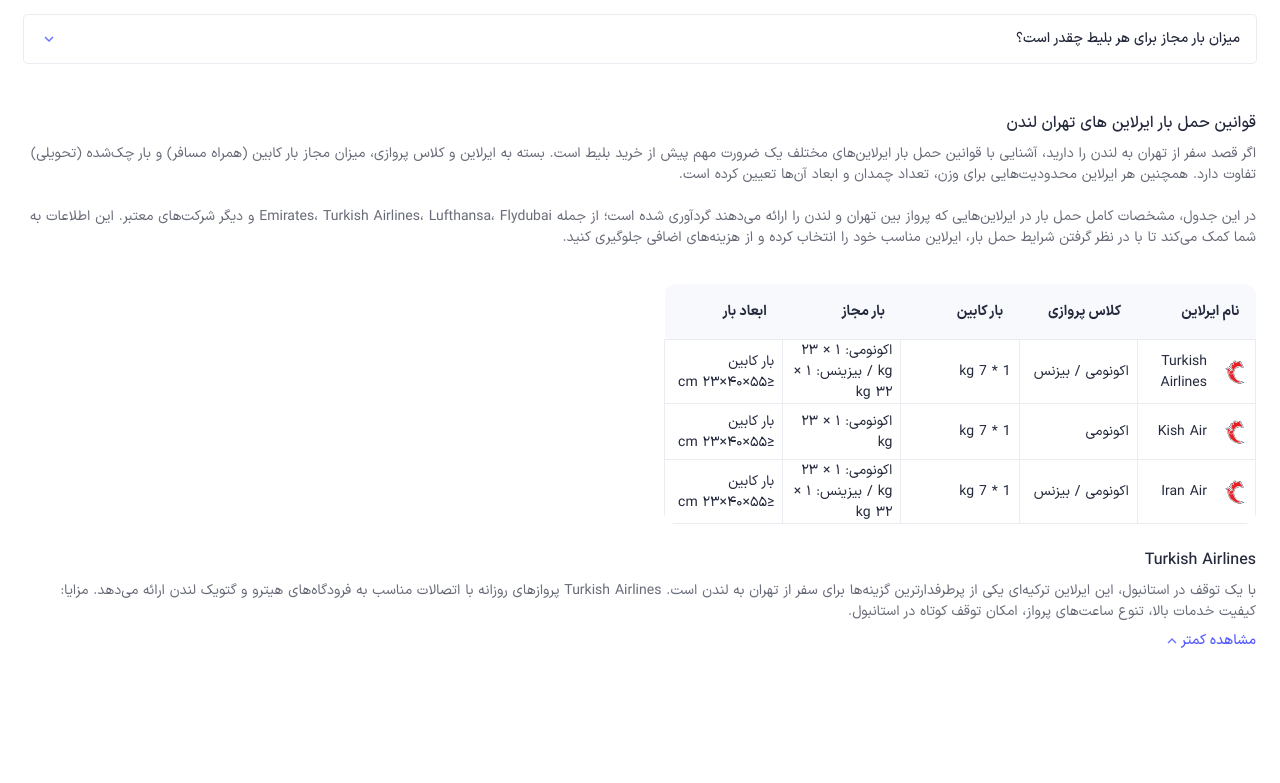
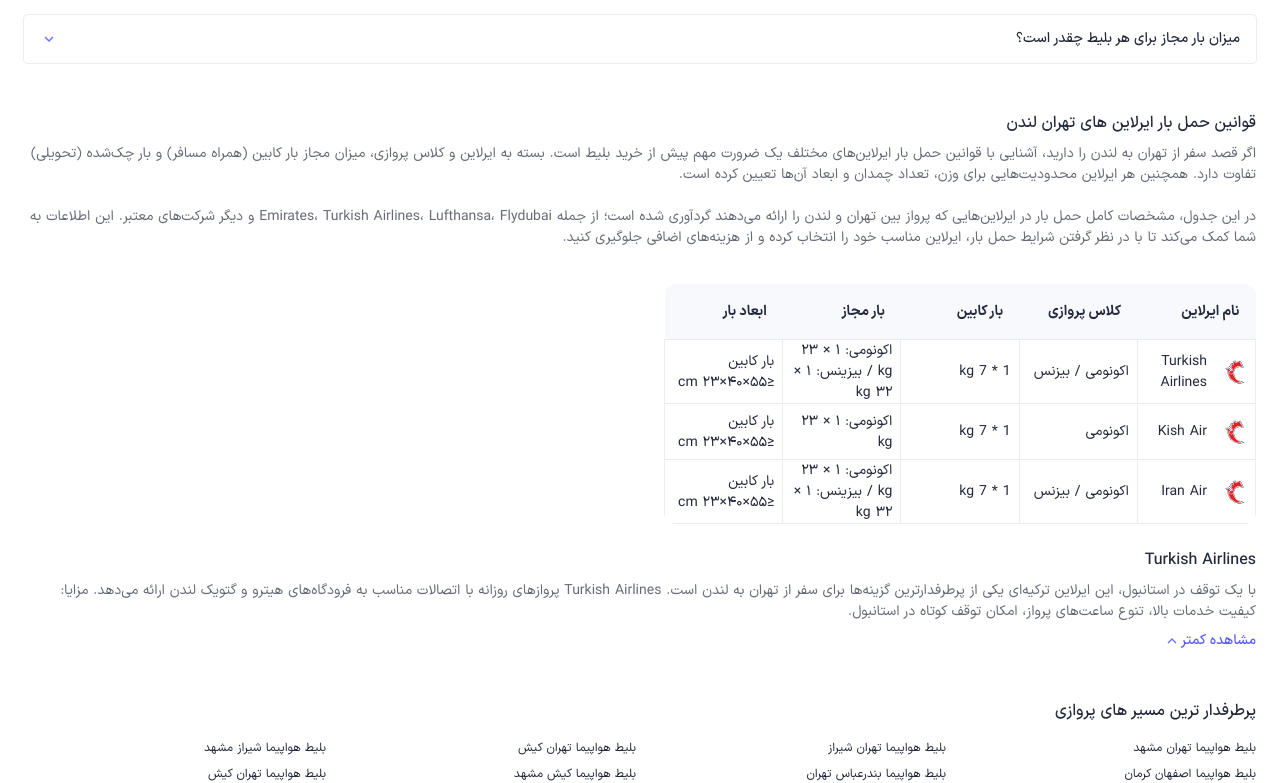
Before and after one commit to AmirHosseinZameni/snapptrip-clone, a React (Vite) app: page / in a window 1280 px wide. Shown: the part 3786-4569 px from the top of the page. Before the commit the page ends 4437 px from the top, so only its background shows below. Built offline with nearby package versions, Linux system fonts and the light colour scheme.

Commit message:
feat(ui): add PopularFlightRoutesSection

```diff
--- a/src/App.jsx
+++ b/src/App.jsx
@@ -10,6 +10,7 @@
 import AirLinesSection from "./components/AirLinesSection";
 import FaqSection from "./components/FaqSection";
 import RulesSection from "./components/RulesSection";
+import PopularFlightRoutesSection from "./components/PopularFlightRoutesSection";
 
 function App() {
   return (
@@ -30,7 +31,7 @@
       <AirLinesSection />
       <FaqSection />
       <RulesSection/>
-
+      <PopularFlightRoutesSection/>
     </>
   );
 }
--- /dev/null
+++ b/src/components/PopularFlightRoutesSection.jsx
@@ -0,0 +1,17 @@
+export default function PopularFlightRoutesSection() {
+  return (
+    <div className="flex flex-col gap-4 mx-6 mt-12">
+      <h4 className="font-medium text-[16px] ">پرطرفدار ترین مسیر های پروازی</h4>
+      <div className="grid grid-cols-2 gap-x-2 gap-y-2 font-regular text-[12px] sm:grid-cols-4">
+        <a href="">بلیط هواپیما تهران مشهد</a>
+        <a href="">بلیط هواپیما تهران شیراز</a>
+        <a href="">بلیط هواپیما تهران کیش</a>
+        <a href="">بلیط هواپیما شیراز مشهد</a>
+        <a href="">بلیط هواپیما اصفهان کرمان</a>
+        <a href="">بلیط هواپیما بندرعباس تهران</a>
+        <a href="">بلیط هواپیما کیش مشهد</a>
+        <a href="">بلیط هواپیما تهران کیش</a>
+      </div>
+    </div>
+  );
+}
```
